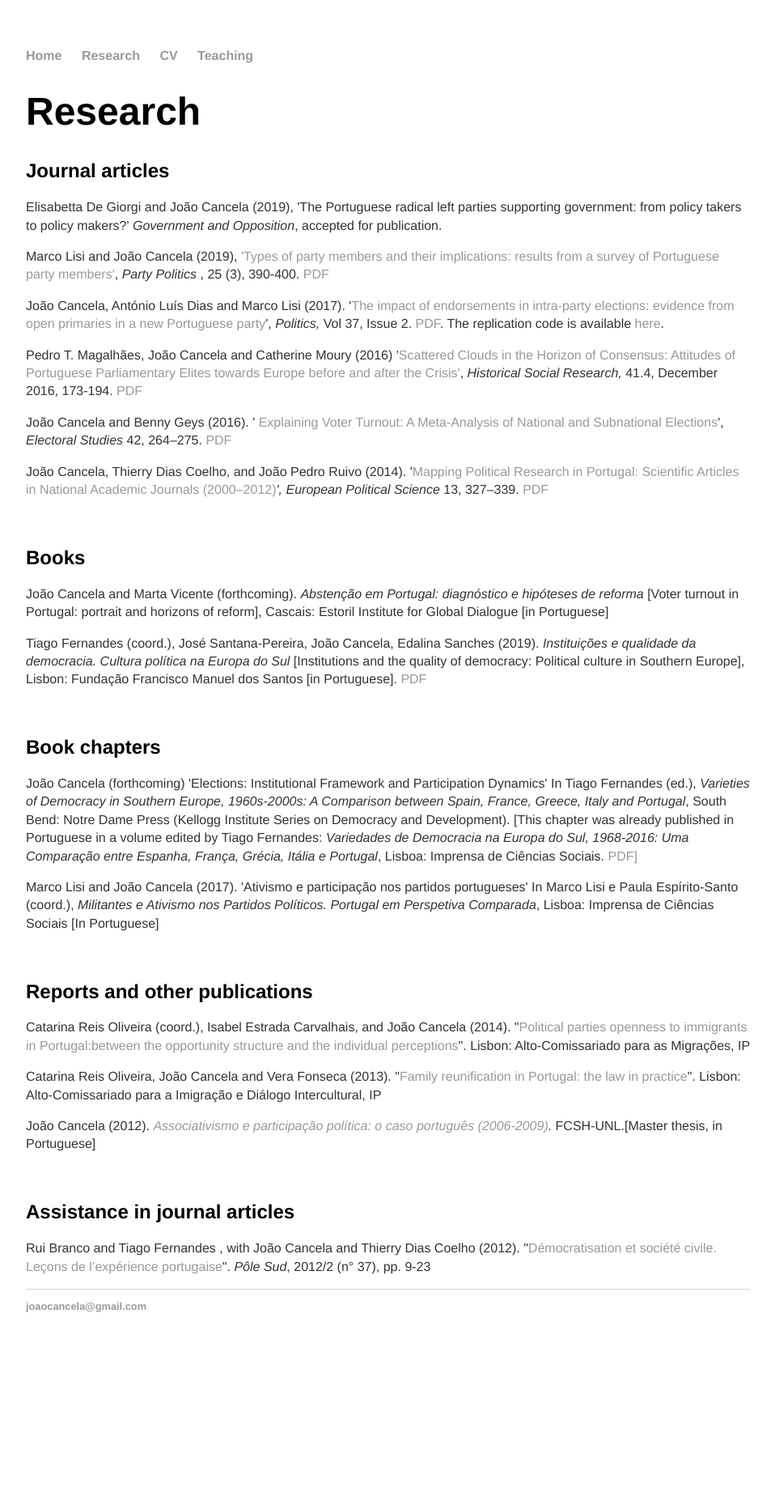
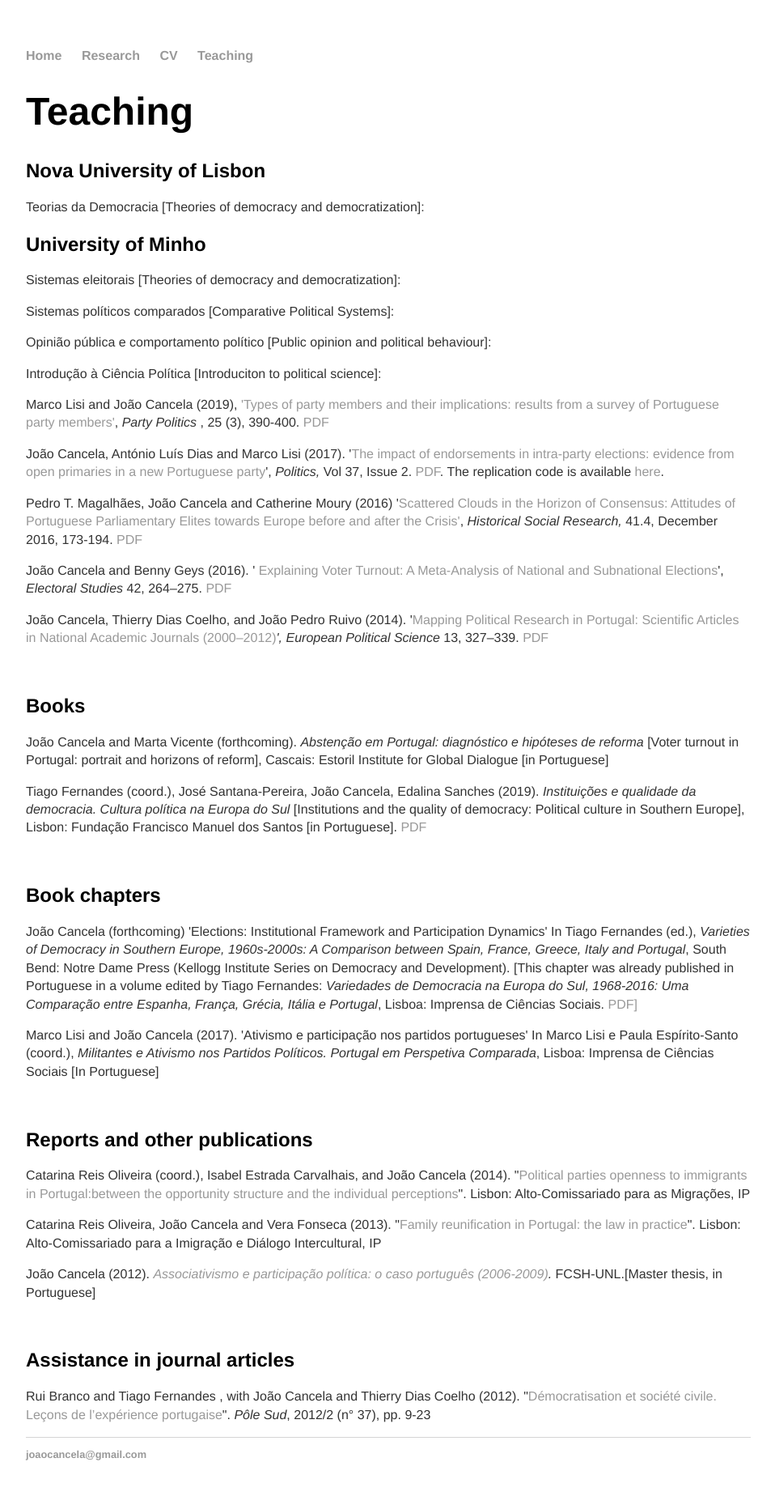
Before and after one commit to joaocancela/joaocancela.github.io, a Jekyll site: the page built from teaching/index.html, in a window 1280 px wide. Shown: the whole page at 81% size, without its empty margins (160-1118 px from the left). Built offline with Jekyll 4.4.1, drawn with Linux system fonts in a browser that asks for light colours; before the commit the page ends 1681 px from its top, so only the background shows below that.

Commit message:
Update index.html

```diff
--- a/teaching/index.html
+++ b/teaching/index.html
@@ -1,12 +1,19 @@
 ---
 layout: default
-title: Research
+title: Teaching
 ---
 
 <div class="blurb">
-<h1>Research</h1>
-<h2>Journal articles</h2>
-<p>Elisabetta De Giorgi and Jo&atilde;o Cancela (2019), 'The Portuguese radical left parties supporting government: from policy takers to policy makers?' <em>Government and Opposition</em>, accepted for publication.
+<h1>Teaching</h1>
+<h2>Nova University of Lisbon</h2>
+<p> Teorias da Democracia [Theories of democracy and democratization]:</p>
+
+<h2>University of Minho</h2>
+<p> Sistemas eleitorais [Theories of democracy and democratization]:</p>
+<p> Sistemas políticos comparados [Comparative Political Systems]:</p>
+<p> Opinião pública e comportamento político [Public opinion and political behaviour]:</p>
+<p> Introdução à Ciência Política [Introduciton to political science]:</p>
+
 
 <p>Marco Lisi and Jo&atilde;o Cancela (2019), <a href="http://journals.sagepub.com/doi/10.1177/1354068817722445">'Types of party members and their implications: results from a survey of Portuguese party members'</a>, <em>Party Politics </em>, 25 (3), 390-400. <a href={{ site.baseurl }}/pdf/lisi_cancela_2019_types_of_party_members.pdf>PDF</a></p>
 
```
